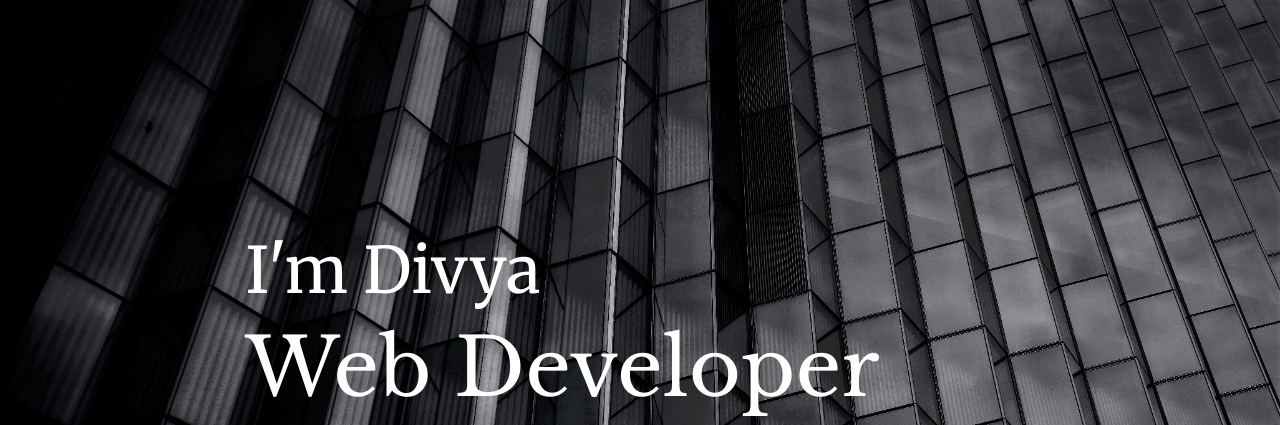
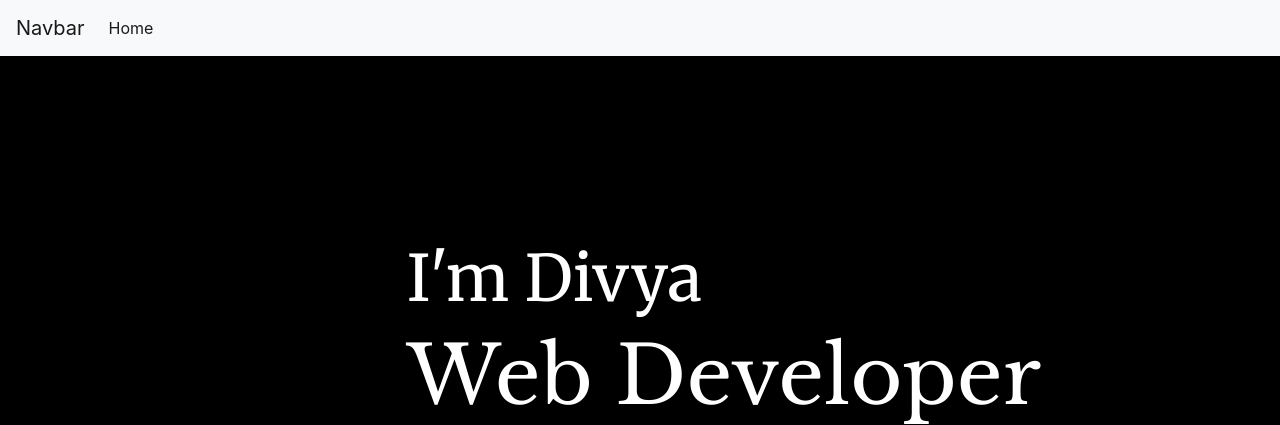
Before and after one commit to divyachandrapandi/Personal-Portfolio-Project, a Flask app: page / in a window 1280 px wide. Shown: the top 425 px of the page. Run offline with Flask 2, Linux system fonts and the light colour scheme; some libraries are stand-ins or nearby versions.

Commit message:
add navbar

```diff
--- a/templates/index.html
+++ b/templates/index.html
@@ -11,7 +11,17 @@
     <script src="https://use.fontawesome.com/releases/v6.1.0/js/all.js" crossorigin="anonymous"></script>
 </head>
 <body>
+<nav class="navbar navbar-expand-lg navbar-light bg-light">
+  <a class="navbar-brand" href="#">Navbar</a>
+  <button class="navbar-toggler" type="button" data-toggle="collapse" data-target="#navbarSupportedContent" aria-controls="navbarSupportedContent" aria-expanded="false" aria-label="Toggle navigation">
+    <span class="navbar-toggler-icon"></span>
+  </button>
 
+  <div class="collapse navbar-collapse" id="navbarSupportedContent">
+    <ul class="navbar-nav mr-auto">
+      <li class="nav-item active">
+        <a class="nav-link" href="#">Home <span class="sr-only">(current)</span></a>
+      </li>
     <div class="bg-container" style="background-image: url({{ url_for('static', filename='/images/index.jpg')}});" >
         <div class="intro container-fluid">
             <h2>I'm Divya</h2>
```
